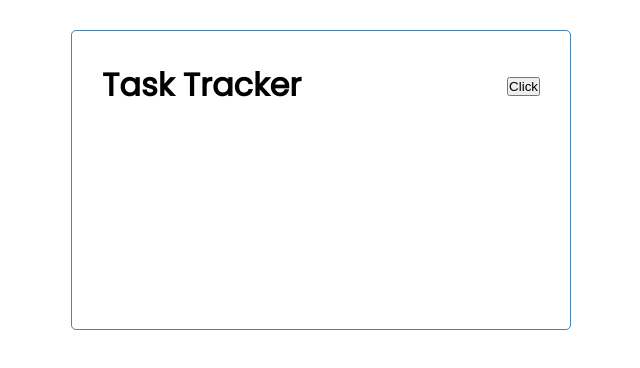
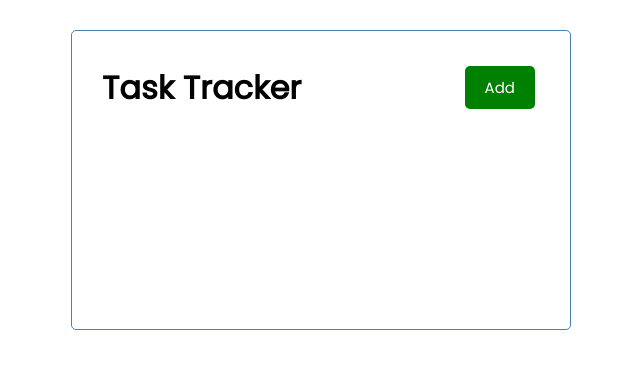
Before and after one commit to yaminbyahiya/Task-Tracker-using-Angular.JS, an Angular app in the folder task-tracker/: page / in a window 1280 px wide. Shown: the top 368 px of the page, without its empty margins (319-959 px from the left). Built offline with nearby package versions, Linux system fonts and the light colour scheme.

Commit message:
Component Input Data

```diff
--- a/task-tracker/src/app/components/button/button.component.html
+++ b/task-tracker/src/app/components/button/button.component.html
@@ -1 +1,3 @@
-<button>Click</button>
+<button [ngStyle]="{'background-color': color}" class="btn" (click)="onClick()">
+    {{text}}
+</button>
--- a/task-tracker/src/app/components/button/button.component.ts
+++ b/task-tracker/src/app/components/button/button.component.ts
@@ -1,10 +1,17 @@
-import { Component } from '@angular/core';
+import { Component, OnInit, Input, Output, EventEmitter } from '@angular/core';
 
 @Component({
   selector: 'app-button',
   templateUrl: './button.component.html',
   styleUrls: ['./button.component.css']
 })
-export class ButtonComponent {
-
+export class ButtonComponent implements OnInit{
+  @Input() text: string='';
+  @Input() color: string='';
+  @Output() btnClick = new EventEmitter();
+  constructor(){}
+  ngOnInit():void{}
+  onClick(){
+    this.btnClick.emit();
+  }
 }
--- a/task-tracker/src/app/components/header/header.component.html
+++ b/task-tracker/src/app/components/header/header.component.html
@@ -2,5 +2,5 @@
     <h1>
         {{title}}
     </h1>
-    <app-button></app-button>
+    <app-button color="green" text="Add" (btnClick)="toggleAddTask()"></app-button>
 </header>
--- a/task-tracker/src/app/components/header/header.component.ts
+++ b/task-tracker/src/app/components/header/header.component.ts
@@ -9,4 +9,7 @@
   title = 'Task Tracker';
   constructor(){}
   ngOnInit(): void {}
+  toggleAddTask(){
+    console.log("toggle");
+  }
 }
```
